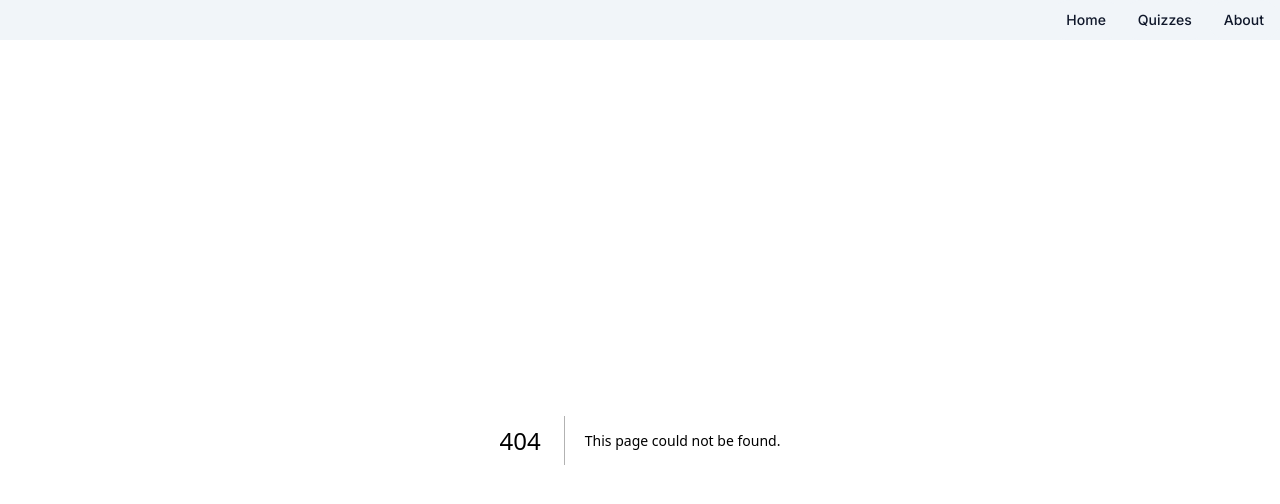
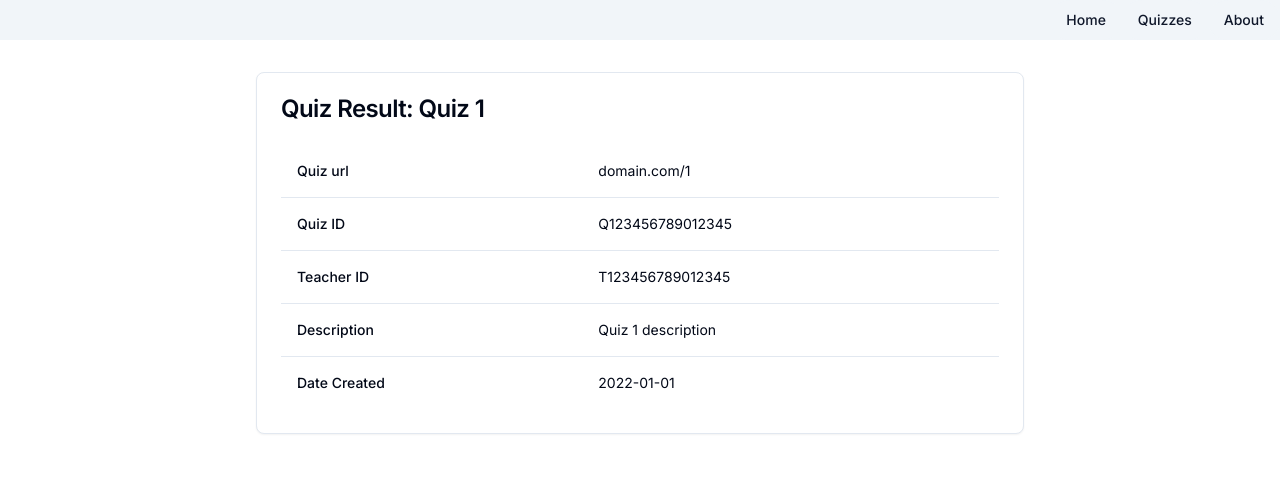
Before and after one commit to abhideepkumar/dbms_quiz, a Next.js app: page /1/result in a window 1280 px wide. Before the commit this address had no page. Shown: the top 504 px of the page. Built offline with nearby package versions, Linux system fonts and the light colour scheme.

Commit message:
added result UI

```diff
--- /dev/null
+++ b/app/[quiz_id]/result/page.js
@@ -0,0 +1,49 @@
+import React from 'react';
+import { Card, CardContent, CardHeader, CardTitle } from '@/components/ui/card';
+import { Table, TableBody, TableCell, TableHead, TableHeader, TableRow } from '@/components/ui/table';
+
+const ResultTab = ({ params }) => {
+    const quizData = {
+        quizID: 'Q123456789012345',
+        teacherID: 'T123456789012345',
+        title: 'Quiz 1',
+        description: 'Quiz 1 description',
+        date_created: '2022-01-01',
+    };
+
+    return (
+        <Card className="w-full max-w-3xl mx-auto mt-8">
+            <CardHeader>
+                <CardTitle>Quiz Result: {quizData.title}</CardTitle>
+            </CardHeader>
+            <CardContent>
+                <Table>
+                    <TableBody>
+                        <TableRow>
+                            <TableCell className="font-medium">Quiz url</TableCell>
+                            <TableCell>domain.com/{params.quiz_id}</TableCell>
+                        </TableRow>
+                        <TableRow>
+                            <TableCell className="font-medium">Quiz ID</TableCell>
+                            <TableCell>{quizData.quizID}</TableCell>
+                        </TableRow>
+                        <TableRow>
+                            <TableCell className="font-medium">Teacher ID</TableCell>
+                            <TableCell>{quizData.teacherID}</TableCell>
+                        </TableRow>
+                        <TableRow>
+                            <TableCell className="font-medium">Description</TableCell>
+                            <TableCell>{quizData.description}</TableCell>
+                        </TableRow>
+                        <TableRow>
+                            <TableCell className="font-medium">Date Created</TableCell>
+                            <TableCell>{quizData.date_created}</TableCell>
+                        </TableRow>
+                    </TableBody>
+                </Table>
+            </CardContent>
+        </Card>
+    );
+};
+
+export default ResultTab;
--- a/app/data/question_set.json
+++ b/app/data/question_set.json
@@ -1,6 +1,7 @@
 [
     {
         "questionID": "Q123456789012345",
+        "quizID": "Q123456789012345",
         "question": "What is the capital of India?",
         "options": [
             {
@@ -27,6 +28,7 @@
     },
     {
         "questionID": "Q223456789012345",
+        "quizID": "Q123456789012345",
         "question": "What is the capital of France?",
         "options": [
             {
@@ -53,6 +55,7 @@
     },
     {
         "questionID": "Q323456789012345",
+        "quizID": "Q123456789012345",
         "question": "What is the largest planet in our solar system?",
         "options": [
             {
@@ -79,6 +82,7 @@
     },
     {
         "questionID": "Q423456789012345",
+        "quizID": "Q123456789012345",
         "question": "Who wrote 'Romeo and Juliet'?",
         "options": [
             {
@@ -105,6 +109,7 @@
     },
     {
         "questionID": "Q523456789012345",
+        "quizID": "Q123456789012345",
         "question": "What is the chemical symbol for water?",
         "options": [
             {
@@ -131,6 +136,7 @@
     },
     {
         "questionID": "Q623456789012345",
+        "quizID": "Q123456789012345",
         "question": "Which country is known as the Land of the Rising Sun?",
         "options": [
             {
--- /dev/null
+++ b/components/QuizResult.js
@@ -0,0 +1,9 @@
+import React from 'react'
+
+const QuizResult = () => {
+  return (
+    <div>QuizResult</div>
+  )
+}
+
+export default QuizResult
--- /dev/null
+++ b/components/ui/card.jsx
@@ -0,0 +1,50 @@
+import * as React from "react"
+
+import { cn } from "@/lib/utils"
+
+const Card = React.forwardRef(({ className, ...props }, ref) => (
+  <div
+    ref={ref}
+    className={cn("rounded-lg border bg-card text-card-foreground shadow-sm", className)}
+    {...props} />
+))
+Card.displayName = "Card"
+
+const CardHeader = React.forwardRef(({ className, ...props }, ref) => (
+  <div
+    ref={ref}
+    className={cn("flex flex-col space-y-1.5 p-6", className)}
+    {...props} />
+))
+CardHeader.displayName = "CardHeader"
+
+const CardTitle = React.forwardRef(({ className, ...props }, ref) => (
+  <h3
+    ref={ref}
+    className={cn("text-2xl font-semibold leading-none tracking-tight", className)}
+    {...props} />
+))
+CardTitle.displayName = "CardTitle"
+
+const CardDescription = React.forwardRef(({ className, ...props }, ref) => (
+  <p
+    ref={ref}
+    className={cn("text-sm text-muted-foreground", className)}
+    {...props} />
+))
+CardDescription.displayName = "CardDescription"
+
+const CardContent = React.forwardRef(({ className, ...props }, ref) => (
+  <div ref={ref} className={cn("p-6 pt-0", className)} {...props} />
+))
+CardContent.displayName = "CardContent"
+
+const CardFooter = React.forwardRef(({ className, ...props }, ref) => (
+  <div
+    ref={ref}
+    className={cn("flex items-center p-6 pt-0", className)}
+    {...props} />
+))
+CardFooter.displayName = "CardFooter"
+
+export { Card, CardHeader, CardFooter, CardTitle, CardDescription, CardContent }
--- /dev/null
+++ b/components/ui/table.jsx
@@ -0,0 +1,83 @@
+import * as React from "react"
+
+import { cn } from "@/lib/utils"
+
+const Table = React.forwardRef(({ className, ...props }, ref) => (
+  <div className="relative w-full overflow-auto">
+    <table
+      ref={ref}
+      className={cn("w-full caption-bottom text-sm", className)}
+      {...props} />
+  </div>
+))
+Table.displayName = "Table"
+
+const TableHeader = React.forwardRef(({ className, ...props }, ref) => (
+  <thead ref={ref} className={cn("[&_tr]:border-b", className)} {...props} />
+))
+TableHeader.displayName = "TableHeader"
+
+const TableBody = React.forwardRef(({ className, ...props }, ref) => (
+  <tbody
+    ref={ref}
+    className={cn("[&_tr:last-child]:border-0", className)}
+    {...props} />
+))
+TableBody.displayName = "TableBody"
+
+const TableFooter = React.forwardRef(({ className, ...props }, ref) => (
+  <tfoot
+    ref={ref}
+    className={cn("border-t bg-muted/50 font-medium [&>tr]:last:border-b-0", className)}
+    {...props} />
+))
+TableFooter.displayName = "TableFooter"
+
+const TableRow = React.forwardRef(({ className, ...props }, ref) => (
+  <tr
+    ref={ref}
+    className={cn(
+      "border-b transition-colors hover:bg-muted/50 data-[state=selected]:bg-muted",
+      className
+    )}
+    {...props} />
+))
+TableRow.displayName = "TableRow"
+
+const TableHead = React.forwardRef(({ className, ...props }, ref) => (
+  <th
+    ref={ref}
+    className={cn(
+      "h-12 px-4 text-left align-middle font-medium text-muted-foreground [&:has([role=checkbox])]:pr-0",
+      className
+    )}
+    {...props} />
+))
+TableHead.displayName = "TableHead"
+
+const TableCell = React.forwardRef(({ className, ...props }, ref) => (
+  <td
+    ref={ref}
+    className={cn("p-4 align-middle [&:has([role=checkbox])]:pr-0", className)}
+    {...props} />
+))
+TableCell.displayName = "TableCell"
+
+const TableCaption = React.forwardRef(({ className, ...props }, ref) => (
+  <caption
+    ref={ref}
+    className={cn("mt-4 text-sm text-muted-foreground", className)}
+    {...props} />
+))
+TableCaption.displayName = "TableCaption"
+
+export {
+  Table,
+  TableHeader,
+  TableBody,
+  TableFooter,
+  TableHead,
+  TableRow,
+  TableCell,
+  TableCaption,
+}
```
Also changed, not shown: app/data/quizzes.json (added, +37 -0 lines).
